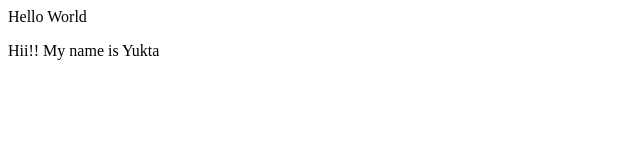
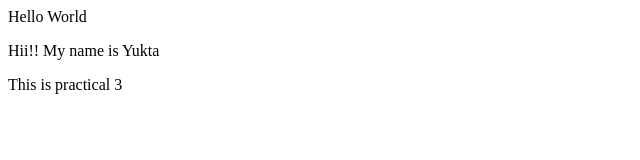
Before and after one commit to yuktapandit/DevOps_Pracs, a plain HTML site: page index.html in a window 1280 px wide. Shown: the whole page, without its empty margins (0-640 px from the left). Drawn offline with Linux system fonts and the light colour scheme.

Commit message:
third commit

```diff
--- a/index.html
+++ b/index.html
@@ -8,5 +8,6 @@
 <body>
     Hello World
     <p>Hii!! My name is Yukta</p>
+    <p>This is practical 3</p>
 </body>
 </html>
```
